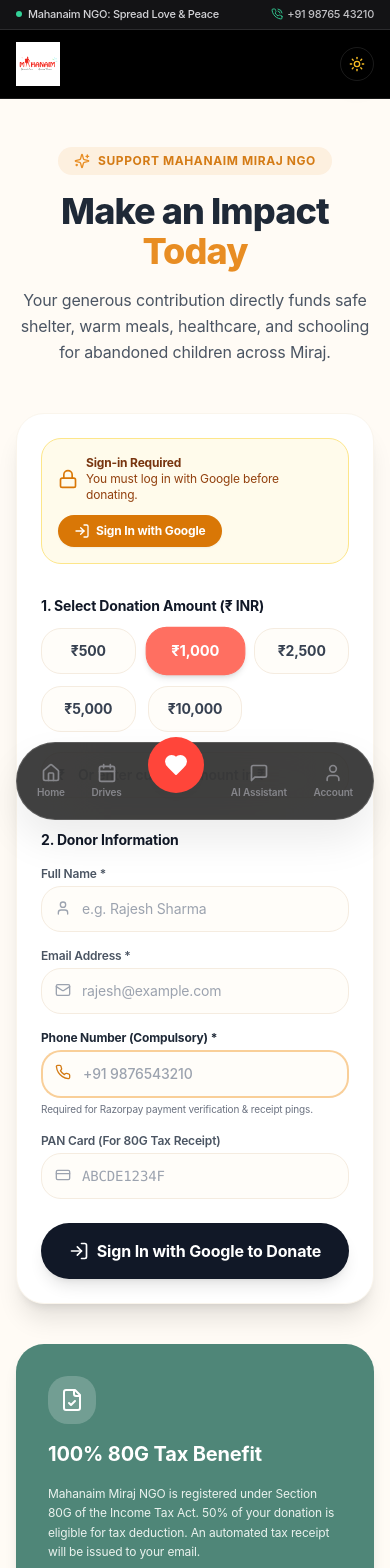
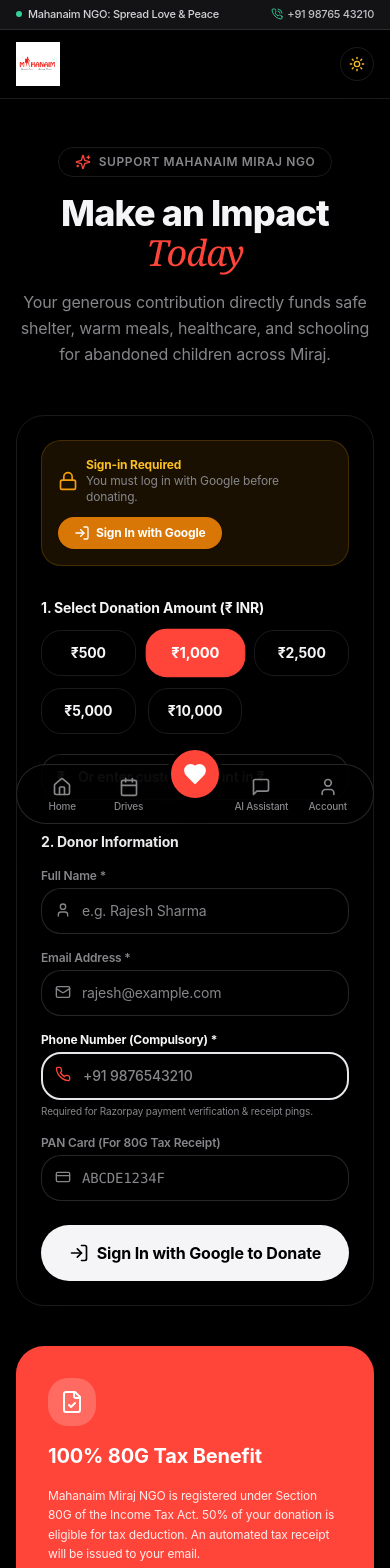
Before and after one commit to Aarushlohani28/Mahanaim-NGO-website, a Next.js app: page /donate in a window 390 px wide. Shown: the top 1568 px of the page. Built offline with nearby package versions, Linux system fonts and the light colour scheme; no server answers.

Commit message:
Fix mobile floating navbar alignment and apply dark theme variables to donate and my-donations pages

```diff
--- a/src/app/(public)/donate/page.tsx
+++ b/src/app/(public)/donate/page.tsx
@@ -171,19 +171,19 @@
   };
 
   return (
-    <div className="bg-cream-100 py-12 md:py-20 min-h-screen">
+    <div className="bg-background text-foreground py-12 md:py-20 min-h-screen border-b border-border/40 transition-colors duration-300">
       <div className="max-w-7xl mx-auto px-4 sm:px-6 lg:px-8">
 
         {/* Header */}
         <div className="text-center max-w-3xl mx-auto space-y-4 mb-12">
-          <div className="inline-flex items-center gap-2 px-4 py-1.5 rounded-full bg-gold-500/10 text-gold-600 text-xs font-bold uppercase tracking-wider">
-            <Sparkles className="w-4 h-4 text-gold-500" />
+          <div className="inline-flex items-center gap-2 px-4 py-1.5 rounded-full bg-secondary/80 text-muted-foreground border border-black/5 dark:border-white/10 text-xs font-semibold uppercase tracking-wider shadow-apple">
+            <Sparkles className="w-4 h-4 text-primary" />
             <span>Support Mahanaim Miraj NGO</span>
           </div>
-          <h1 className="text-4xl sm:text-5xl font-extrabold text-brandDark tracking-tight">
-            Make an Impact <span className="text-gold-500">Today</span>
+          <h1 className="text-4xl sm:text-5xl font-extrabold text-foreground tracking-tight">
+            Make an Impact <span className="text-primary italic font-serif font-normal">Today</span>
           </h1>
-          <p className="text-gray-600 text-base leading-relaxed">
+          <p className="text-muted-foreground text-base leading-relaxed font-normal">
             Your generous contribution directly funds safe shelter, warm meals, healthcare, and schooling for abandoned children across Miraj.
           </p>
         </div>
@@ -192,31 +192,31 @@
         <div className="grid grid-cols-1 lg:grid-cols-12 gap-10 items-start">
 
           {/* Main Donation Form */}
-          <div className="lg:col-span-7 bg-white p-6 sm:p-10 rounded-3xl border border-cream-200 shadow-xl space-y-8">
+          <div className="lg:col-span-7 bg-card/90 dark:bg-card/70 backdrop-blur-2xl p-6 sm:p-10 rounded-3xl border border-black/5 dark:border-white/10 shadow-apple space-y-8">
 
             {/* Authentication Status Banner */}
             {isLoaded && (
               <div>
                 {isSignedIn && user ? (
-                  <div className="bg-emerald-50 border border-emerald-200 p-4 rounded-2xl flex items-center justify-between gap-3 text-xs text-emerald-900">
+                  <div className="bg-emerald-500/10 border border-emerald-500/20 p-4 rounded-2xl flex items-center justify-between gap-3 text-xs text-emerald-600 dark:text-emerald-400">
                     <div className="flex items-center gap-2">
-                      <CheckCircle2 className="w-5 h-5 text-emerald-600 shrink-0" />
+                      <CheckCircle2 className="w-5 h-5 text-emerald-500 shrink-0" />
                       <div>
                         <span className="font-bold block">Authenticated as {user.fullName || user.firstName}</span>
-                        <span className="text-emerald-700">{user.primaryEmailAddress?.emailAddress}</span>
+                        <span className="text-muted-foreground">{user.primaryEmailAddress?.emailAddress}</span>
                       </div>
                     </div>
-                    <span className="bg-emerald-200 text-emerald-800 text-[10px] font-bold px-2.5 py-1 rounded-full uppercase tracking-wider">
+                    <span className="bg-emerald-500/20 text-emerald-600 dark:text-emerald-400 text-[10px] font-bold px-2.5 py-1 rounded-full uppercase tracking-wider">
                       Verified User
                     </span>
                   </div>
                 ) : (
-                  <div className="bg-amber-50 border border-amber-200 p-4 rounded-2xl flex flex-col sm:flex-row items-start sm:items-center justify-between gap-3 text-xs text-amber-900">
+                  <div className="bg-amber-500/10 border border-amber-500/20 p-4 rounded-2xl flex flex-col sm:flex-row items-start sm:items-center justify-between gap-3 text-xs text-amber-600 dark:text-amber-400">
                     <div className="flex items-center gap-2">
-                      <Lock className="w-5 h-5 text-amber-600 shrink-0" />
+                      <Lock className="w-5 h-5 text-amber-500 shrink-0" />
                       <div>
                         <span className="font-bold block">Sign-in Required</span>
-                        <span className="text-amber-800">You must log in with Google before donating.</span>
+                        <span className="text-muted-foreground">You must log in with Google before donating.</span>
                       </div>
                     </div>
                     <button
@@ -234,7 +234,7 @@
 
               {/* Step 1: Select Amount */}
               <div className="space-y-3">
-                <label className="block font-bold text-gray-900 text-sm">
+                <label className="block font-bold text-foreground text-sm">
                   1. Select Donation Amount (₹ INR)
                 </label>
                 <div className="grid grid-cols-3 sm:grid-cols-5 gap-3">
@@ -245,8 +245,8 @@
                       onClick={() => handleSelectPreset(val)}
                       className={`py-3 rounded-2xl text-sm font-bold border transition-all ${
                         amount === val && !customAmount
-                          ? "bg-brandRed-500 text-white border-brandRed-500 shadow-md scale-105"
-                          : "bg-cream-50 text-gray-700 border-cream-300 hover:border-brandRed-500"
+                          ? "bg-primary text-white border-primary shadow-apple scale-105"
+                          : "bg-secondary/60 hover:bg-secondary text-foreground border-black/5 dark:border-white/10 hover:border-primary"
                       }`}
                     >
                       ₹{val.toLocaleString("en-IN")}
@@ -255,7 +255,7 @@
                 </div>
 
                 <div className="relative pt-2">
-                  <span className="absolute inset-y-0 left-0 pl-4 top-2 flex items-center text-gray-400 font-bold text-sm">
+                  <span className="absolute inset-y-0 left-0 pl-4 top-2 flex items-center text-muted-foreground font-bold text-sm">
                     ₹
                   </span>
                   <input
@@ -263,44 +263,44 @@
                     placeholder="Or enter custom amount in ₹"
                     value={customAmount}
                     onChange={handleCustomAmountChange}
-                    className="w-full pl-9 pr-4 py-3 bg-cream-50 border border-cream-300 rounded-2xl text-sm font-semibold focus:outline-none focus:ring-2 focus:ring-gold-500 focus:bg-white transition-all"
+                    className="w-full pl-9 pr-4 py-3 bg-background border border-black/10 dark:border-white/15 text-foreground placeholder:text-muted-foreground rounded-2xl text-sm font-semibold focus:outline-none focus:ring-2 focus:ring-primary transition-all"
                   />
                 </div>
               </div>
 
               {/* Step 2: Donor Details */}
               <div className="space-y-4 pt-2">
-                <label className="block font-bold text-gray-900 text-sm">
+                <label className="block font-bold text-foreground text-sm">
                   2. Donor Information
                 </label>
 
                 <div className="grid grid-cols-1 sm:grid-cols-2 gap-4">
                   <div>
-                    <label className="text-xs font-semibold text-gray-600 block mb-1">Full Name *</label>
+                    <label className="text-xs font-semibold text-muted-foreground block mb-1">Full Name *</label>
                     <div className="relative">
-                      <User className="w-4 h-4 text-gray-400 absolute left-3.5 top-3.5" />
+                      <User className="w-4 h-4 text-muted-foreground absolute left-3.5 top-3.5" />
                       <input
                         type="text"
                         required
                         placeholder="e.g. Rajesh Sharma"
                         value={donorName}
                         onChange={(e) => setDonorName(e.target.value)}
-                        className="w-full pl-10 pr-4 py-3 bg-cream-50 border border-cream-300 rounded-2xl text-sm focus:outline-none focus:ring-2 focus:ring-gold-500 focus:bg-white transition-all"
+                        className="w-full pl-10 pr-4 py-3 bg-background border border-black/10 dark:border-white/15 text-foreground placeholder:text-muted-foreground rounded-2xl text-sm focus:outline-none focus:ring-2 focus:ring-primary transition-all"
                       />
                     </div>
                   </div>
 
                   <div>
-                    <label className="text-xs font-semibold text-gray-600 block mb-1">Email Address *</label>
+                    <label className="text-xs font-semibold text-muted-foreground block mb-1">Email Address *</label>
                     <div className="relative">
-                      <Mail className="w-4 h-4 text-gray-400 absolute left-3.5 top-3.5" />
+                      <Mail className="w-4 h-4 text-muted-foreground absolute left-3.5 top-3.5" />
                       <input
                         type="email"
                         required
                         placeholder="rajesh@example.com"
                         value={email}
                         onChange={(e) => setEmail(e.target.value)}
-                        className="w-full pl-10 pr-4 py-3 bg-cream-50 border border-cream-300 rounded-2xl text-sm focus:outline-none focus:ring-2 focus:ring-gold-500 focus:bg-white transition-all"
+                        className="w-full pl-10 pr-4 py-3 bg-background border border-black/10 dark:border-white/15 text-foreground placeholder:text-muted-foreground rounded-2xl text-sm focus:outline-none focus:ring-2 focus:ring-primary transition-all"
                       />
                     </div>
                   </div>
@@ -308,36 +308,36 @@
 
                 <div className="grid grid-cols-1 sm:grid-cols-2 gap-4">
                   <div>
-                    <label className="text-xs font-bold text-gray-800 block mb-1">
+                    <label className="text-xs font-bold text-foreground block mb-1">
                       Phone Number (Compulsory) *
                     </label>
                     <div className="relative">
-                      <Phone className="w-4 h-4 text-gold-600 absolute left-3.5 top-3.5" />
+                      <Phone className="w-4 h-4 text-primary absolute left-3.5 top-3.5" />
                       <input
                         type="tel"
                         required
                         placeholder="+91 9876543210"
                         value={phone}
                         onChange={(e) => setPhone(e.target.value)}
-                        className="w-full pl-10 pr-4 py-3 bg-cream-50 border-2 border-gold-400/50 rounded-2xl text-sm font-medium focus:outline-none focus:ring-2 focus:ring-gold-500 focus:bg-white transition-all"
+                        className="w-full pl-10 pr-4 py-3 bg-background border-2 border-primary/40 text-foreground placeholder:text-muted-foreground rounded-2xl text-sm font-medium focus:outline-none focus:ring-2 focus:ring-primary transition-all"
                       />
                     </div>
-                    <span className="text-[10px] text-gray-500 mt-1 block">
+                    <span className="text-[10px] text-muted-foreground mt-1 block">
                       Required for Razorpay payment verification & receipt pings.
                     </span>
                   </div>
 
                   <div>
-                    <label className="text-xs font-semibold text-gray-600 block mb-1">PAN Card (For 80G Tax Receipt)</label>
+                    <label className="text-xs font-semibold text-muted-foreground block mb-1">PAN Card (For 80G Tax Receipt)</label>
                     <div className="relative">
-                      <CreditCard className="w-4 h-4 text-gray-400 absolute left-3.5 top-3.5" />
+                      <CreditCard className="w-4 h-4 text-muted-foreground absolute left-3.5 top-3.5" />
                       <input
                         type="text"
                         placeholder="ABCDE1234F"
                         value={pan}
                         onChange={(e) => setPan(e.target.value.toUpperCase())}
                         maxLength={10}
-                        className="w-full pl-10 pr-4 py-3 bg-cream-50 border border-cream-300 rounded-2xl text-sm font-mono uppercase focus:outline-none focus:ring-2 focus:ring-gold-500 focus:bg-white transition-all"
+                        className="w-full pl-10 pr-4 py-3 bg-background border border-black/10 dark:border-white/15 text-foreground placeholder:text-muted-foreground rounded-2xl text-sm font-mono uppercase focus:outline-none focus:ring-2 focus:ring-primary transition-all"
                       />
                     </div>
                   </div>
@@ -346,7 +346,7 @@
 
               {/* Error Message */}
               {errorMsg && (
-                <div className="p-4 bg-red-50 text-red-600 text-xs font-semibold rounded-2xl border border-red-200">
+                <div className="p-4 bg-red-500/10 text-red-600 dark:text-red-400 text-xs font-semibold rounded-2xl border border-red-500/20">
                   {errorMsg}
                 </div>
               )}
@@ -356,7 +356,7 @@
                 <button
                   type="submit"
                   disabled={loading}
-                  className="w-full bg-brandRed-500 hover:bg-brandRed-600 text-white font-bold py-4 rounded-full shadow-lg hover:shadow-cardHover text-base transition-all duration-300 transform hover:-translate-y-0.5 flex items-center justify-center gap-2"
+                  className="w-full bg-primary hover:bg-red-600 text-white font-bold py-4 rounded-full shadow-apple text-base transition-all duration-300 transform hover:scale-[1.01] active:scale-95 flex items-center justify-center gap-2"
                 >
                   <Heart className="w-5 h-5 fill-white" />
                   {loading ? "Initializing Razorpay UPI..." : `Donate ₹${(customAmount ? parseFloat(customAmount) || 0 : amount).toLocaleString("en-IN")} via Dynamic UPI`}
@@ -365,7 +365,7 @@
                 <button
                   type="button"
                   onClick={() => openSignIn()}
-                  className="w-full bg-gray-900 hover:bg-black text-white font-bold py-4 rounded-full shadow-lg text-base transition-all flex items-center justify-center gap-2"
+                  className="w-full bg-foreground text-background font-bold py-4 rounded-full shadow-apple text-base transition-all flex items-center justify-center gap-2"
                 >
                   <LogIn className="w-5 h-5" />
                   Sign In with Google to Donate
@@ -379,33 +379,33 @@
           <div className="lg:col-span-5 space-y-6">
 
             {/* 80G Tax Benefit Card */}
-            <div className="bg-sage-600 text-white p-8 rounded-3xl shadow-lg space-y-4">
+            <div className="bg-primary text-white p-8 rounded-3xl shadow-apple space-y-4">
               <div className="w-12 h-12 rounded-2xl bg-white/20 flex items-center justify-center">
                 <FileCheck className="w-6 h-6 text-white" />
               </div>
               <h3 className="text-xl font-bold">100% 80G Tax Benefit</h3>
-              <p className="text-xs text-sage-100 leading-relaxed">
+              <p className="text-xs text-white/90 leading-relaxed font-normal">
                 Mahanaim Miraj NGO is registered under Section 80G of the Income Tax Act. 50% of your donation is eligible for tax deduction. An automated tax receipt will be issued to your email.
               </p>
               <ul className="space-y-2 text-xs font-medium pt-2">
                 <li className="flex items-center gap-2">
-                  <CheckCircle2 className="w-4 h-4 text-gold-400" /> Instant Digital Receipt Generated
+                  <CheckCircle2 className="w-4 h-4 text-emerald-300" /> Instant Digital Receipt Generated
                 </li>
                 <li className="flex items-center gap-2">
-                  <CheckCircle2 className="w-4 h-4 text-gold-400" /> Valid for IT Return Filing in India
+                  <CheckCircle2 className="w-4 h-4 text-emerald-300" /> Valid for IT Return Filing in India
                 </li>
               </ul>
             </div>
 
             {/* NGO Direct Contact Box */}
-            <div className="bg-white p-6 rounded-3xl border border-cream-200 shadow-sm space-y-3">
-              <div className="flex items-center gap-2 text-xs font-bold text-gold-600 uppercase">
+            <div className="bg-card border border-black/5 dark:border-white/10 p-6 rounded-3xl shadow-apple space-y-3">
+              <div className="flex items-center gap-2 text-xs font-bold text-primary uppercase">
                 <ShieldCheck className="w-4 h-4" /> Need assistance with donation?
               </div>
-              <p className="text-xs text-gray-600">
+              <p className="text-xs text-muted-foreground leading-relaxed">
                 Contact our Mahanaim Miraj accounts team directly:
               </p>
-              <div className="text-xs font-semibold text-gray-800 space-y-1">
+              <div className="text-xs font-semibold text-foreground space-y-1">
                 <div>📞 +91 98765 43210</div>
                 <div>✉️ donate@mahanaimmiraj.org</div>
               </div>
--- a/src/components/MobileBottomNav.tsx
+++ b/src/components/MobileBottomNav.tsx
@@ -106,61 +106,65 @@
         className={`md:hidden fixed z-50 transition-all duration-500 ease-in-out flex justify-center ${
           isScrolled
             ? "bottom-0 left-0 right-0 px-0 pb-0"
-            : "bottom-6 left-4 right-4"
+            : "bottom-5 left-4 right-4"
         }`}
       >
         <nav
           className={`
-            bg-white/75 dark:bg-black/75
+            bg-white/80 dark:bg-black/80
             backdrop-blur-2xl
             saturate-180
             border border-black/10 dark:border-white/15
             shadow-appleHover
-            flex items-center justify-between px-5 py-2.5
-            w-full max-w-md mx-auto
+            flex items-center justify-around px-3 py-2
+            w-full max-w-md mx-auto relative
             transition-all duration-500
             ${isScrolled ? "rounded-none rounded-t-3xl pb-safe" : "rounded-full"}
           `}
         >
+          {/* Home */}
           <Link
             href="/"
-            className="flex flex-col items-center gap-0.5 text-muted-foreground hover:text-foreground transition-colors"
+            className="w-14 flex flex-col items-center justify-center gap-1 text-muted-foreground hover:text-foreground transition-colors shrink-0 py-1"
           >
             <Home className="w-5 h-5" />
-            <span className="text-[10px] font-semibold">Home</span>
+            <span className="text-[10px] font-medium leading-none tracking-tight">Home</span>
           </Link>
 
+          {/* Drives / Events */}
           <Link
             href="/events"
-            className="flex flex-col items-center gap-0.5 text-muted-foreground hover:text-foreground transition-colors"
+            className="w-14 flex flex-col items-center justify-center gap-1 text-muted-foreground hover:text-foreground transition-colors shrink-0 py-1"
           >
             <Calendar className="w-5 h-5" />
-            <span className="text-[10px] font-semibold">Drives</span>
+            <span className="text-[10px] font-medium leading-none tracking-tight">Drives</span>
           </Link>
 
-          {/* Floating Center Donate FAB */}
-          <div className="relative -top-4">
+          {/* Symmetrical Floating Center Donate FAB */}
+          <div className="relative -top-5 shrink-0 -my-4 flex items-center justify-center">
             <Link
               href="/donate"
-              className="flex items-center justify-center w-14 h-14 bg-primary hover:bg-red-600 text-white rounded-full shadow-apple hover:scale-105 active:scale-95 transition-all"
+              className="flex items-center justify-center w-14 h-14 bg-primary hover:bg-red-600 text-white rounded-full shadow-apple border-4 border-background hover:scale-105 active:scale-95 transition-all"
               aria-label="Donate Now"
             >
               <Heart className="w-6 h-6 fill-white" />
             </Link>
           </div>
 
+          {/* AI Assistant */}
           <button
             onClick={toggleChatbot}
-            className="flex flex-col items-center gap-0.5 text-muted-foreground hover:text-foreground transition-colors"
+            className="w-14 flex flex-col items-center justify-center gap-1 text-muted-foreground hover:text-foreground transition-colors shrink-0 py-1"
             aria-label="AI Chat Assistant"
           >
             <MessageSquare className="w-5 h-5" />
-            <span className="text-[10px] font-semibold">AI Assistant</span>
+            <span className="text-[10px] font-medium leading-none tracking-tight">AI Assistant</span>
           </button>
 
+          {/* Account */}
           <button
             onClick={handleAccountClick}
-            className="flex flex-col items-center gap-0.5 text-muted-foreground hover:text-foreground transition-colors"
+            className="w-14 flex flex-col items-center justify-center gap-1 text-muted-foreground hover:text-foreground transition-colors shrink-0 py-1"
             aria-label="Account Menu"
           >
             {isSignedIn && user?.imageUrl ? (
@@ -173,7 +177,7 @@
             ) : (
               <User className="w-5 h-5" />
             )}
-            <span className="text-[10px] font-semibold">Account</span>
+            <span className="text-[10px] font-medium leading-none tracking-tight">Account</span>
           </button>
         </nav>
       </div>
```
Also changed, not shown: src/app/(public)/my-donations/page.tsx (+54 -54 lines).
